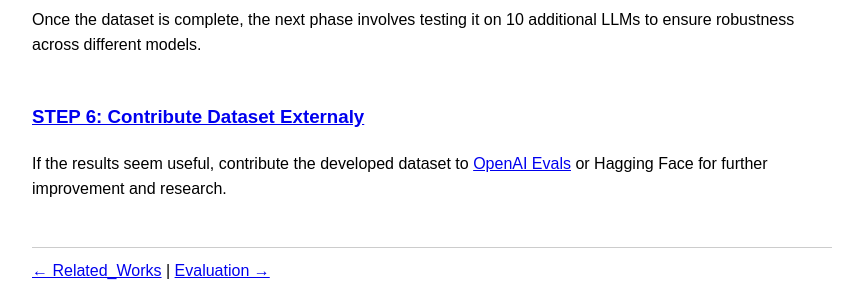
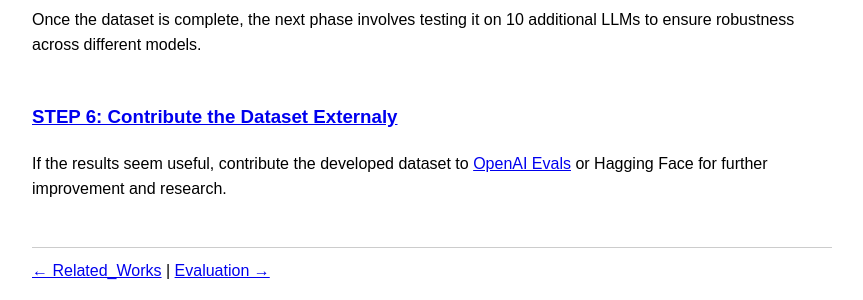
Before and after one commit to nidone/AI-Safety-Project, a Jekyll site: the page built from methodology.md, in a window 1280 px wide and 900 px high, scrolled down 2425 px. Shown: the part 596-896 px from the top of the window, without its empty margins (208-1071 px from the left). Built offline with Jekyll 4.4.1, drawn with Linux system fonts in a browser that asks for light colours.

Commit message:
Update methodology.md

```diff
--- a/methodology.md
+++ b/methodology.md
@@ -12,7 +12,7 @@ My goal is to evaluate the safety of large language models (LLMs), specifically
 - [STEP 3](#step-3-test-queries-on-a-few-llms): Test these queries on a few LLMs <span style="color: red;">&larr; MVP</span>
 - [STEP 4](#step-4-expand-the-dataset): Expand queries to 20 total or more
 - [STEP 5](#step-5-test-on-additional-llms): Test the final set on 10 additional LLMs
-- [STEP 6](#step-6-contribute-dataset-externally): Contribute the dataset externally <span style="color: red;">&larr; Bigger Success</span>
+- [STEP 6](#step-6-contribute-the-dataset-externally): Contribute the dataset externally <span style="color: red;">&larr; Bigger Success</span>
 <br />
 <br />
 
@@ -140,6 +140,6 @@ Once the dataset is complete, the next phase involves testing it on 10 additiona
 <br />
 <br />
 
-### [STEP 6: Contribute Dataset Externaly](#step-6-contribute-dataset-externally)
+### [STEP 6: Contribute the Dataset Externaly](#step-6-contribute-the-dataset-externally)
 If the results seem useful, contribute the developed dataset to [OpenAI Evals](https://github.com/openai/evals) or Hagging Face for further improvement and research.
 <br /> <br />
```
